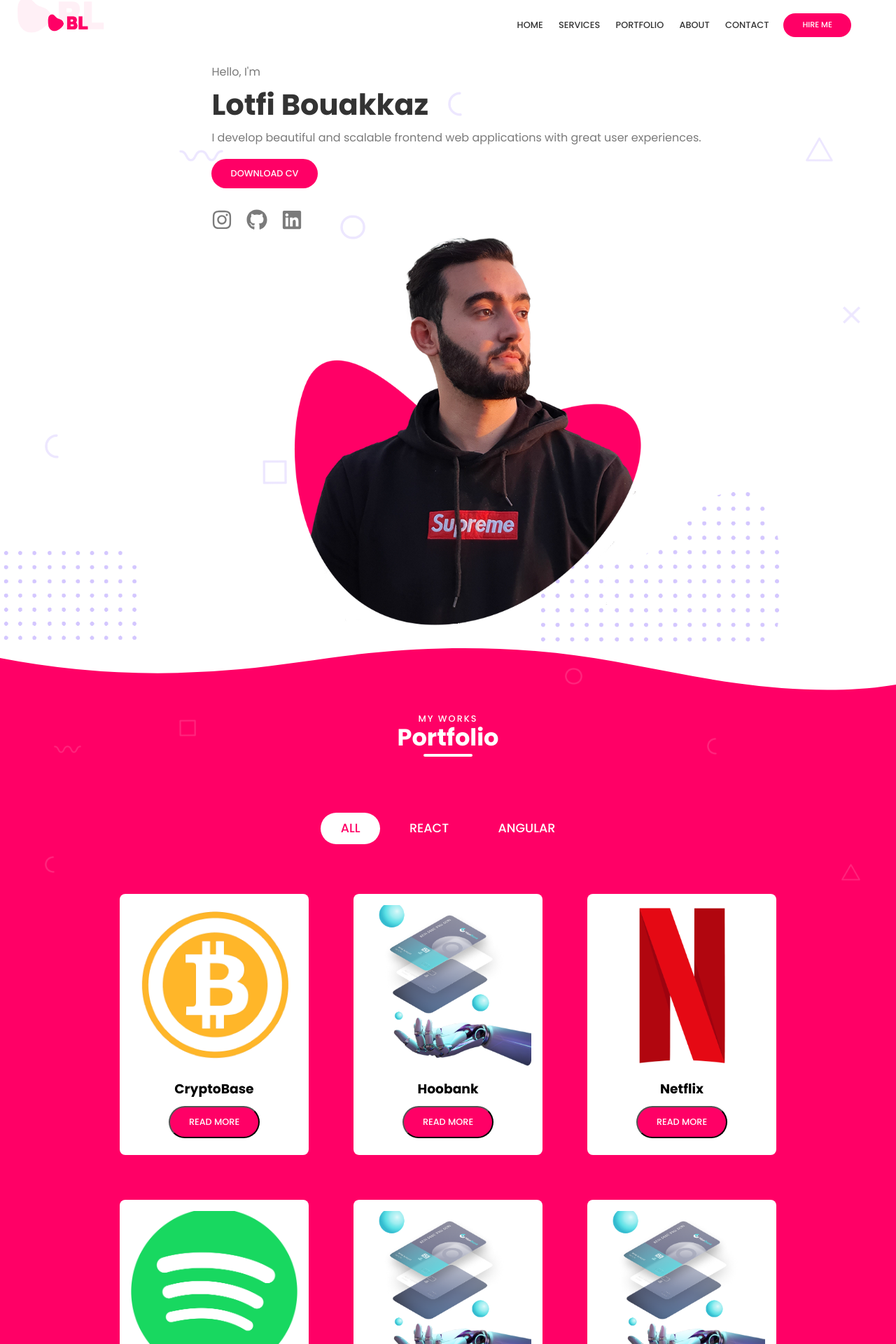
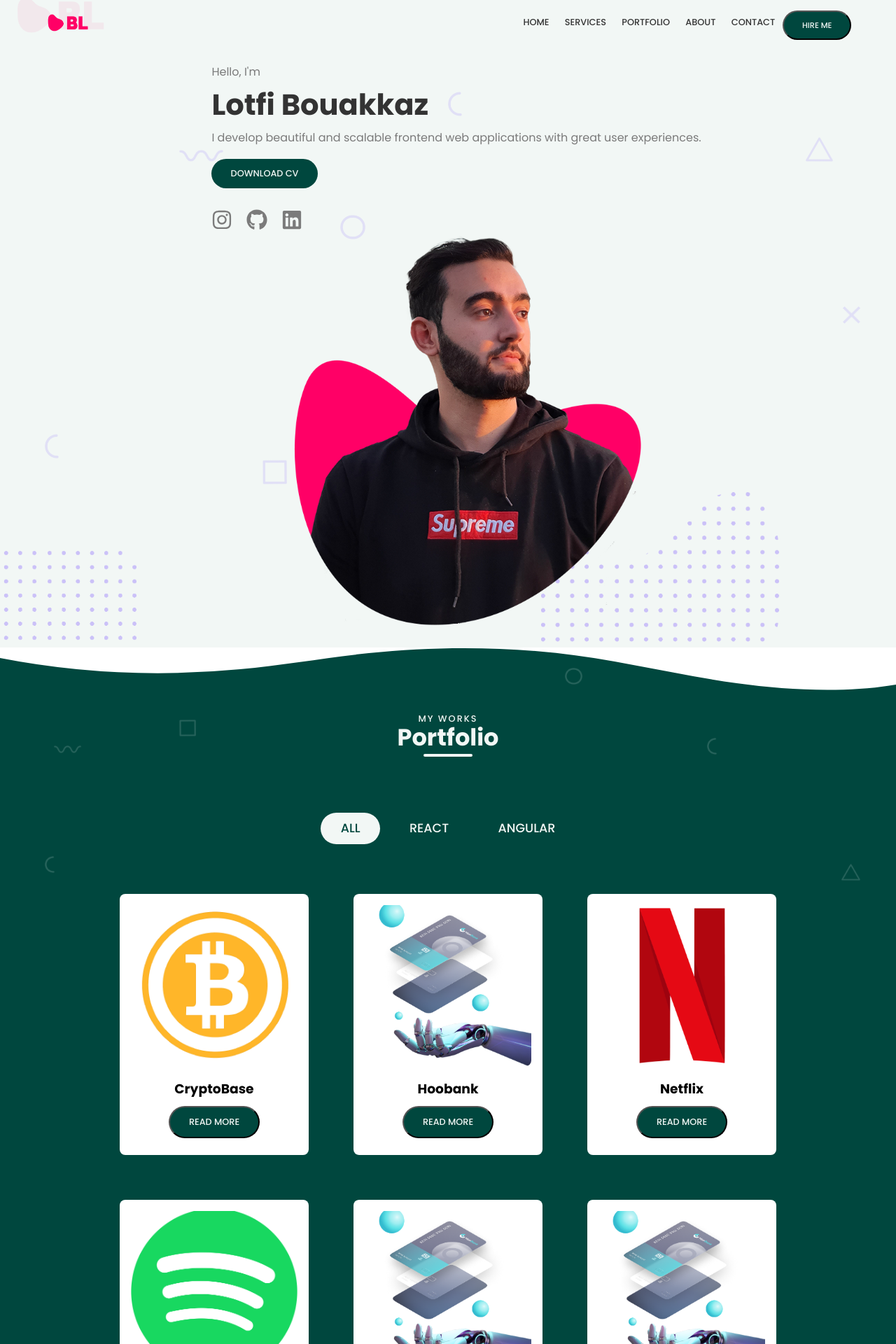
Before and after one commit to BouakkazLotfiG/Blob-portfolio, a React (Create React App) app: page / in a window 1280 px wide. Shown: the top 1920 px of the page at 70% size. Built offline with nearby package versions, Linux system fonts and the light colour scheme; the HTML template or start-up script is replaced by a standard one.

Commit message:
fixed tags

```diff
--- a/src/components/Contact/Contact.css
+++ b/src/components/Contact/Contact.css
@@ -125,10 +125,7 @@ img {
     position: absolute;
 }
 
-.section {
-    padding: 7rem 0;
-    overflow: hidden;
-}
+
 
 .section-header {
     text-align: center;
@@ -194,9 +191,7 @@ img {
     transition: 0.3s;
 }
 
-.btn:hover {
-    background-color: #540021;
-}
+
 
 .btn.small {
     padding: 0.7rem 1.8rem;
--- a/src/components/Dev/Dev.jsx
+++ b/src/components/Dev/Dev.jsx
@@ -50,7 +50,7 @@ const Dev = () => {
 
   return (
     <section className="portfolio section" id="portfolio">
-      <div class="custom-shape-divider-top-1665218431">
+      <div className="custom-shape-divider-top-1665218431">
         <svg
           data-name="Layer 1"
           xmlns="http://www.w3.org/2000/svg"
@@ -59,7 +59,7 @@ const Dev = () => {
         >
           <path
             d="M321.39,56.44c58-10.79,114.16-30.13,172-41.86,82.39-16.72,168.19-17.73,250.45-.39C823.78,31,906.67,72,985.66,92.83c70.05,18.48,146.53,26.09,214.34,3V0H0V27.35A600.21,600.21,0,0,0,321.39,56.44Z"
-            class="shape-fill"
+            className="shape-fill"
           ></path>
         </svg>
       </div>
--- a/src/components/Footer/Footer.jsx
+++ b/src/components/Footer/Footer.jsx
@@ -6,7 +6,7 @@ import { AiOutlineArrowUp } from "react-icons/ai";
 const Footer = () => {
   return (
     <footer className="footer">
-      <div class="custom-shape-divider-top-1665218431">
+      <div className="custom-shape-divider-top-1665218431">
         <svg
           data-name="Layer 1"
           xmlns="http://www.w3.org/2000/svg"
@@ -15,7 +15,7 @@ const Footer = () => {
         >
           <path
             d="M321.39,56.44c58-10.79,114.16-30.13,172-41.86,82.39-16.72,168.19-17.73,250.45-.39C823.78,31,906.67,72,985.66,92.83c70.05,18.48,146.53,26.09,214.34,3V0H0V27.35A600.21,600.21,0,0,0,321.39,56.44Z"
-            class="shape-fill"
+            className="shape-fill"
           ></path>
         </svg>
       </div>
--- a/src/components/Navbar/Navbar.jsx
+++ b/src/components/Navbar/Navbar.jsx
@@ -36,9 +36,7 @@ const Navbar = () => {
               <a href="#contact">Contact</a>
             </li>
             <li>
-              <a href="#contact" className="active">
-                Hire me
-              </a>
+              <button className="btn small">Hire me</button>
             </li>
           </ul>
         </div>
--- a/src/components/Records/Records.jsx
+++ b/src/components/Records/Records.jsx
@@ -6,7 +6,7 @@ import VisibilitySensor from 'react-visibility-sensor';
 const Records = () => {
   return (
     <section className="records ">
-      <div class="custom-shape-divider-top-1665218615">
+      <div className="custom-shape-divider-top-1665218615">
         <svg
           data-name="Layer 1"
           xmlns="http://www.w3.org/2000/svg"
@@ -15,7 +15,7 @@ const Records = () => {
         >
           <path
             d="M321.39,56.44c58-10.79,114.16-30.13,172-41.86,82.39-16.72,168.19-17.73,250.45-.39C823.78,31,906.67,72,985.66,92.83c70.05,18.48,146.53,26.09,214.34,3V0H0V27.35A600.21,600.21,0,0,0,321.39,56.44Z"
-            class="shape-fill"
+            className="shape-fill"
           ></path>
         </svg>
       </div>
@@ -76,7 +76,7 @@ const Records = () => {
           </div>
         </div>
       </div>
-      <div class="custom-shape-divider-bottom-1665218673">
+      <div className="custom-shape-divider-bottom-1665218673">
         <svg
           data-name="Layer 1"
           xmlns="http://www.w3.org/2000/svg"
@@ -85,7 +85,7 @@ const Records = () => {
         >
           <path
             d="M985.66,92.83C906.67,72,823.78,31,743.84,14.19c-82.26-17.34-168.06-16.33-250.45.39-57.84,11.73-114,31.07-172,41.86A600.21,600.21,0,0,1,0,27.35V120H1200V95.8C1132.19,118.92,1055.71,111.31,985.66,92.83Z"
-            class="shape-fill"
+            className="shape-fill"
           ></path>
         </svg>
       </div>
--- a/src/index.scss
+++ b/src/index.scss
@@ -3,8 +3,8 @@
 :root {
   --dark-one: #333;
   --dark-two: #7a7a7a;
-  --main-color: #FF0066;
-  --light-one: #fff;
+  --main-color: #00473e;
+    --light-one: #f2f7f5;
   --light-two: #f9fafb;
   --light-three: #f6f7fb;
 }
@@ -150,7 +150,7 @@ img {
 }
 
 .section {
-  padding: 7rem 0;
+  padding: 1rem 0;
   overflow: hidden;
 
 }
@@ -222,7 +222,8 @@ img {
 }
 
 .btn:hover {
-  background-color: #43001b;
+  background-color: var(--light-one);
+    color: var(--main-color);
 }
 
 .btn.small {
```
